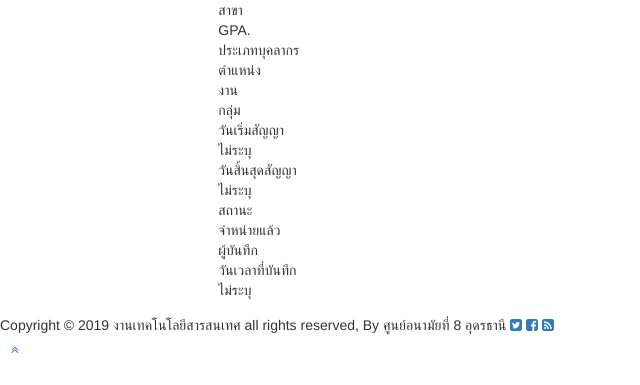
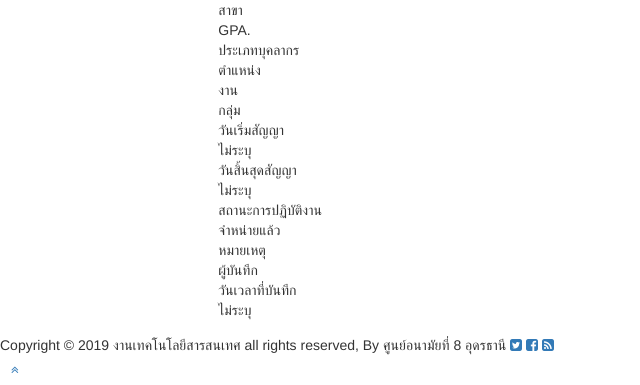
Before and after one commit to HPC8/e-services, a CodeIgniter app: page /database/users/profile/ in a window 1280 px wide. Shown: the part 1487-1872 px from the top of the page, without its empty margins (0-640 px from the left). Before the commit the page ends 1840 px from the top, so only its background shows below. Run offline with CodeIgniter, Linux system fonts and the light colour scheme; the visitor is signed in with stand-in values (Sample User, id 1); data that the repository does not hold is empty; some libraries are stand-ins or nearby versions.

Commit message:
edit commit

```diff
--- a/application/views/employee/popup/renderView.php
+++ b/application/views/employee/popup/renderView.php
@@ -159,7 +159,7 @@
                             </div>
                         </div>
                         <div class="profile-info-row">
-                            <div class="profile-info-name"><font color="red"> หมายเหตุ </font></div>
+                            <div class="profile-info-name"> หมายเหตุ </div>
                             <div class="profile-info-value">
                                 <span><?php echo $codeInfo->note;?></span>
                             </div>
--- a/application/views/users/profile.php
+++ b/application/views/users/profile.php
@@ -25,7 +25,7 @@
                                 class="ace-icon fa fa-edit bigger-110"></i>
                             <span class="bigger-110">แก้ไข</span> </a>
 
-                            <a title="Password" href="javascript:void(0);" data-getcode="<?php echo $userInfo->hospcode;?>"
+                        <a title="Password" href="javascript:void(0);" data-getcode="<?php echo $userInfo->hospcode;?>"
                             data-toggle="modal" data-target="#passwd-user"
                             class="btn btn-sm btn-block btn-success passwd-user-details"><i
                                 class="ace-icon fa fa-lock bigger-110"></i>
@@ -166,10 +166,16 @@
                                 </div>
                             </div>
                             <div class="profile-info-row">
-                                <div class="profile-info-name"> สถานะ </div>
+                                <div class="profile-info-name"> สถานะการปฏิบัติงาน </div>
 
                                 <div class="profile-info-value">
                                     <span><?php echo get_instance()->user_model->status($userInfo->status);?></span>
+                                </div>
+                            </div>
+                            <div class="profile-info-row">
+                                <div class="profile-info-name"> หมายเหตุ </div>
+                                <div class="profile-info-value">
+                                    <span><?php echo $userInfo->note;?></span>
                                 </div>
                             </div>
                             <div class="profile-info-row">
--- a/assets/js/custom/config.js
+++ b/assets/js/custom/config.js
@@ -32,19 +32,19 @@
     jQuery('#date-pro-start').datetimepicker({
         format: 'Y-m-d',
         lang: 'th',
-        scrollMonth : false,
+        scrollMonth: false,
         onShow: function (ct) {
             this.setOptions({
                 maxDate: jQuery('#date-pro-end').val() ? jQuery('#date-pro-end').val() : false
             })
         },
-        minDate:0, // today
+        minDate: 0, // today
         timepicker: false
     });
     jQuery('#date-pro-end').datetimepicker({
         format: 'Y-m-d',
         lang: 'th',
-        scrollMonth : false,
+        scrollMonth: false,
         onShow: function (ct) {
             this.setOptions({
                 minDate: jQuery('#date-pro-start').val() ? jQuery('#date-pro-start').val() : false
@@ -58,19 +58,19 @@
     jQuery('#date-mtg-start').datetimepicker({
         format: 'Y-m-d',
         lang: 'th',
-        scrollMonth : false,
+        scrollMonth: false,
         onShow: function (ct) {
             this.setOptions({
                 maxDate: jQuery('#date-mtg-end').val() ? jQuery('#date-mtg-end').val() : false
             })
         },
-        minDate:0, // today
+        minDate: 0, // today
         timepicker: false
     });
     jQuery('#date-mtg-end').datetimepicker({
         format: 'Y-m-d',
         lang: 'th',
-        scrollMonth : false,
+        scrollMonth: false,
         onShow: function (ct) {
             this.setOptions({
                 minDate: jQuery('#date-mtg-start').val() ? jQuery('#date-mtg-start').val() : false
@@ -85,7 +85,7 @@
     jQuery('#input-train-start').datetimepicker({
         format: 'Y-m-d',
         lang: 'th',
-        scrollMonth : false,
+        scrollMonth: false,
         onShow: function (ct) {
             this.setOptions({
                 maxDate: jQuery('#input-train-end').val() ? jQuery('#input-train-end').val() : false
@@ -96,7 +96,7 @@
     jQuery('#input-train-end').datetimepicker({
         format: 'Y-m-d',
         lang: 'th',
-        scrollMonth : false,
+        scrollMonth: false,
         onShow: function (ct) {
             this.setOptions({
                 minDate: jQuery('#input-train-start').val() ? jQuery('#input-train-start').val() : false
@@ -111,7 +111,7 @@
     jQuery('#input-train-travel-start').datetimepicker({
         format: 'Y-m-d',
         lang: 'th',
-        scrollMonth : false,
+        scrollMonth: false,
         onShow: function (ct) {
             this.setOptions({
                 maxDate: jQuery('#input-train-travel-end').val() ? jQuery('#input-train-travel-end').val() : false
@@ -122,7 +122,7 @@
     jQuery('#input-train-travel-end').datetimepicker({
         format: 'Y-m-d',
         lang: 'th',
-        scrollMonth : false,
+        scrollMonth: false,
         onShow: function (ct) {
             this.setOptions({
                 minDate: jQuery('#input-train-travel-start').val() ? jQuery('#input-train-travel-start').val() : false
@@ -780,12 +780,15 @@
 });
 
 function sum() {
+    element = document.getElementById('allowance');
+    if (element != null) {
         var num1 = document.getElementById('allowance').value;
         var num2 = document.getElementById('hostel').value;
         var num3 = document.getElementById('traveling').value;
         var num4 = document.getElementById('oilPrice').value;
         var num5 = document.getElementById('otherValues').value;
         var result = parseFloat(num1) + parseFloat(num2) + parseFloat(num3) + parseFloat(num4) + parseFloat(num5);
-    var bath  = result.toLocaleString()+"  บาท";
+        var bath = result.toLocaleString() + "  บาท";
         document.getElementById('sum').value = bath;
     }
+}
```
Lines whose indentation alone changed are shown as unchanged.
